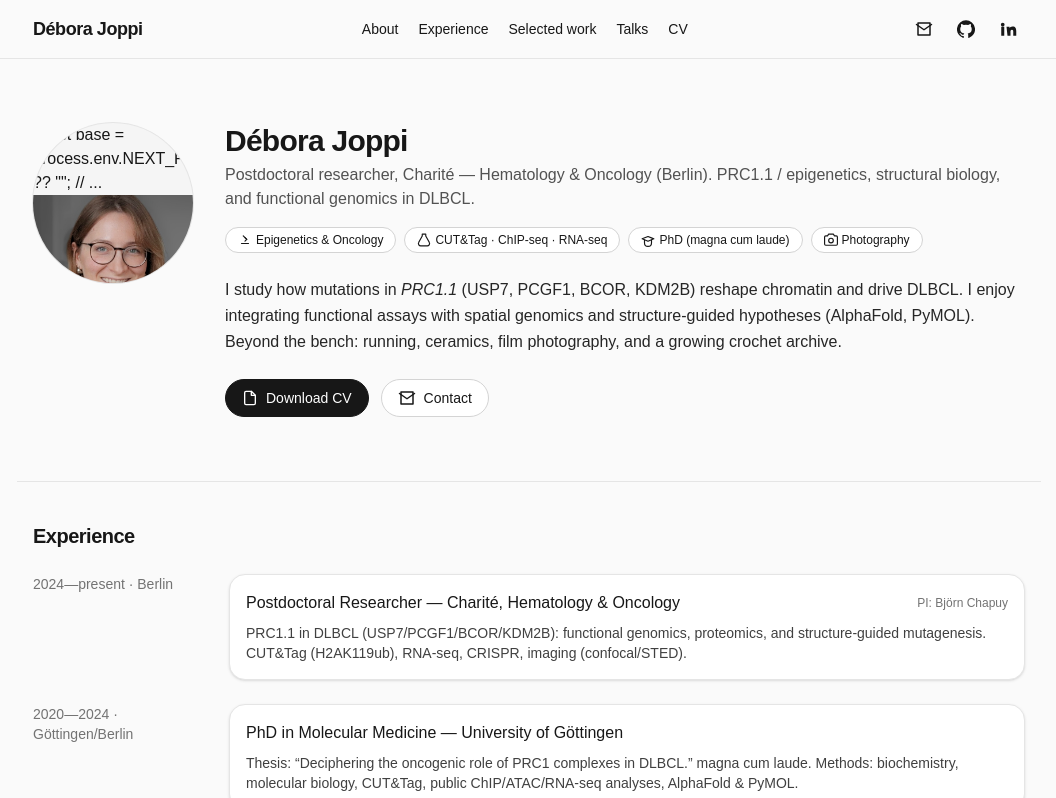
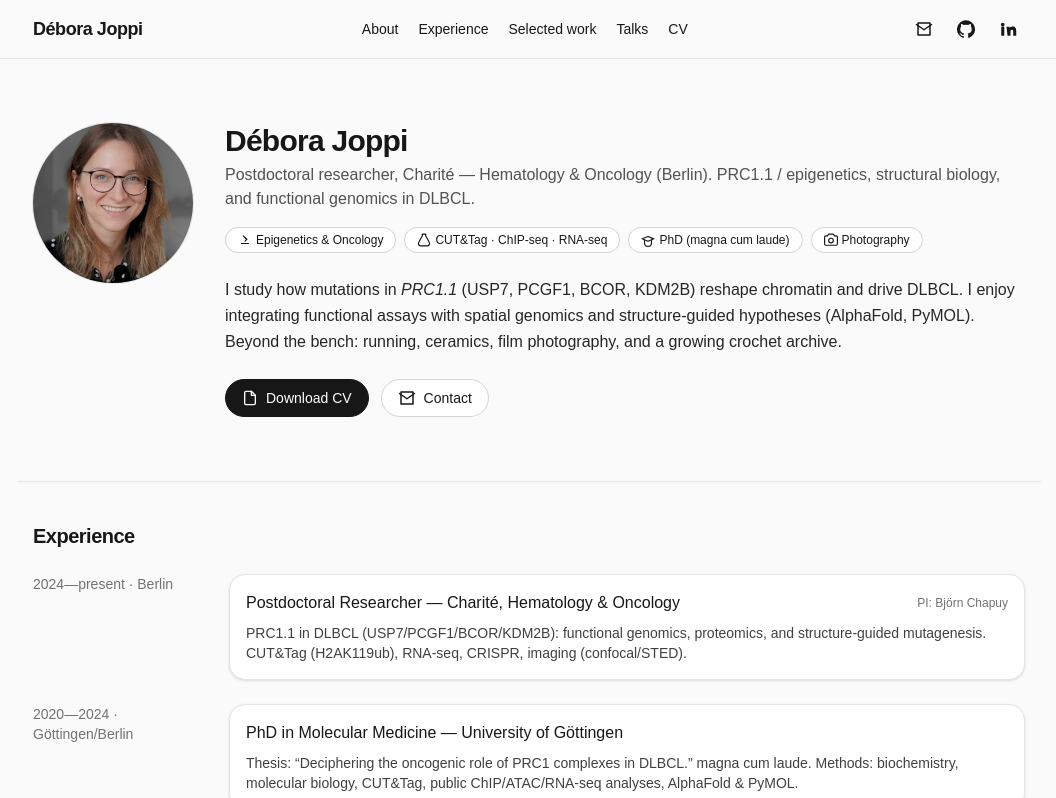
Before and after one commit to dbrjpp/deborajoppi.github.io, a Next.js app: page / in a window 1280 px wide. Shown: the top 798 px of the page, without its empty margins (111-1167 px from the left). Built offline with nearby package versions, Linux system fonts and the light colour scheme.

Commit message:
Fix image JSX and project basePath; correct GitHub link

```diff
--- a/app/page.tsx
+++ b/app/page.tsx
@@ -1,13 +1,10 @@
 "use client";
-
 import React from "react";
-
-const base = process.env.NEXT_PUBLIC_BASE_PATH ?? "";
 
 export default function DeboraSite() {
   const links = {
     email: "mailto:deborajoppi@gmail.com",
-    github: "https://github.com/dehjoppi",
+    github: "https://github.com/dbrjpp",
     linkedin: "https://www.linkedin.com/in/deborajoppi/",
     scholar: "https://scholar.google.com/", // optional
     cv: "#", // link to PDF when ready
@@ -47,11 +44,9 @@ export default function DeboraSite() {
           {/* Avatar */}
           <div className="shrink-0">
             <div className="size-32 md:size-40 rounded-full overflow-hidden ring-1 ring-neutral-200 bg-neutral-100">
-              const base = process.env.NEXT_PUBLIC_BASE_PATH ?? "";
-// ...
-<img src="debora-portrait.jpg" alt="Débora Joppi" className="w-full h-full object-cover" />
+  <img src="debora-portrait.jpg" alt="Débora Joppi" className="w-full h-full object-cover" />
+</div>
 
-            </div>
           </div>
 
           {/* Intro */}
--- a/next.config.ts
+++ b/next.config.ts
@@ -1,13 +1,13 @@
 import type { NextConfig } from "next";
 
-const repo = "deborajoppi.github.io"; // your repo name
+const repo = "deborajoppi.github.io";
 
 const nextConfig: NextConfig = {
   output: "export",
   images: { unoptimized: true },
   basePath: `/${repo}`,
   assetPrefix: `/${repo}/`,
-  trailingSlash: true, // helps Pages serve static files
+  trailingSlash: true,
 };
 
 export default nextConfig;
```
